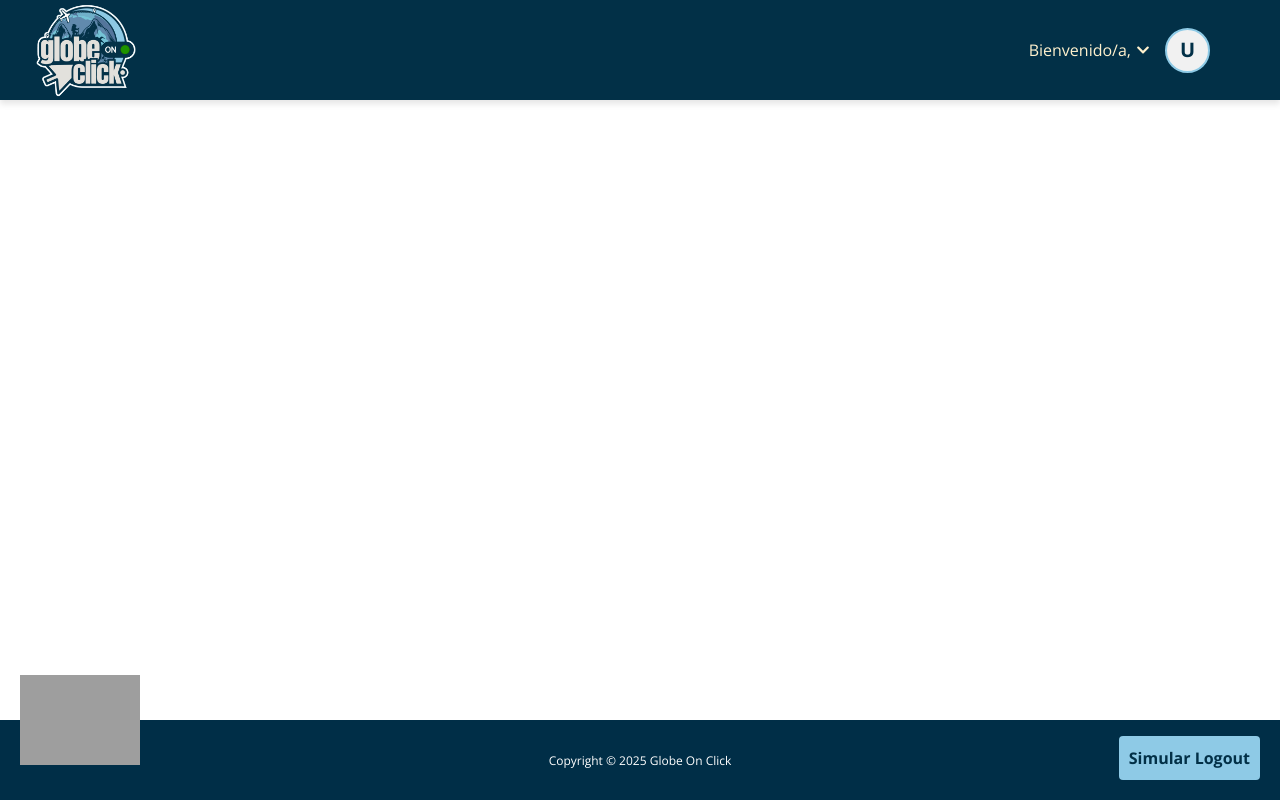
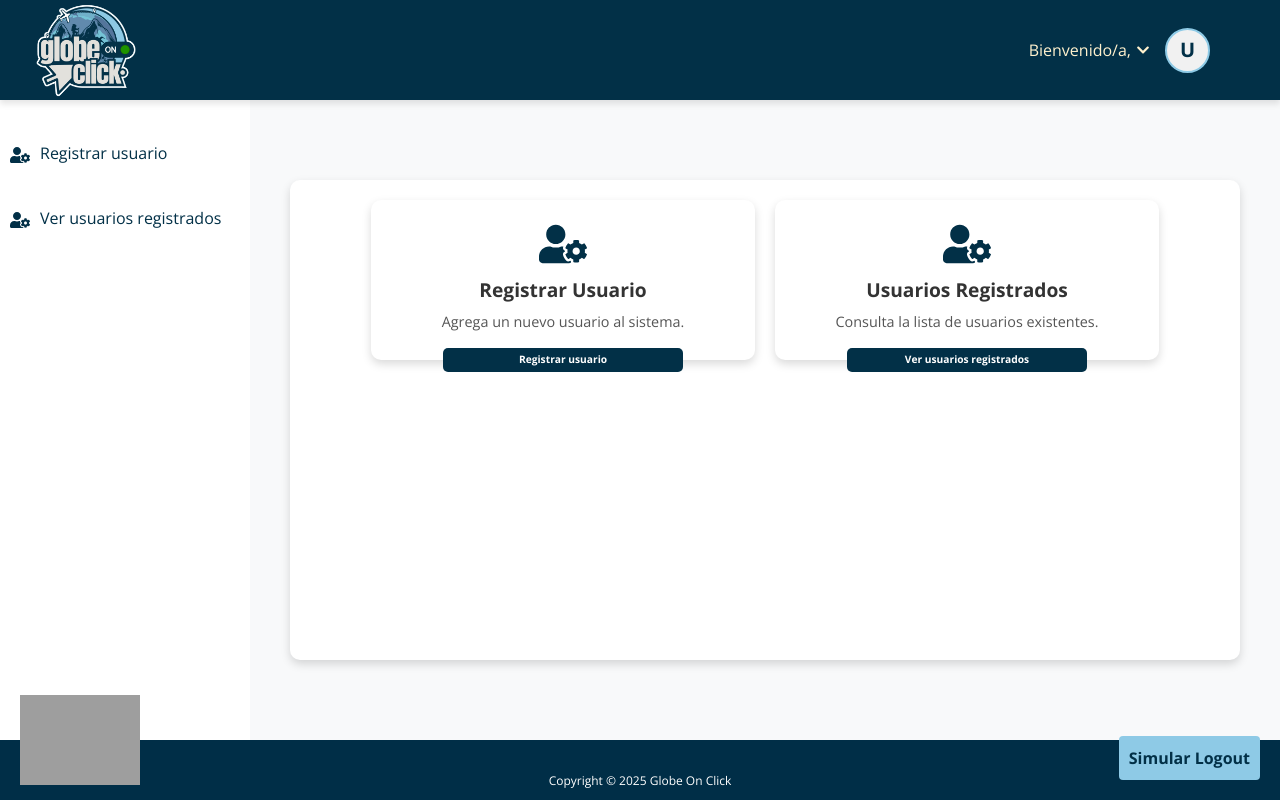
Before and after one commit to Frantisekt/proyecto-integrador-dh, a React (Vite) app in the folder Frontend/turismo_front/: page /admin/users in a window 1280 px wide. Before the commit this address had no page. Built offline with nearby package versions, Linux system fonts and the light colour scheme; grey boxes are pictures that could not be loaded; a web font is replaced by a local one.

Commit message:
HU-09
Feat(web): Add new cards

```diff
--- a/Frontend/turismo_front/src/App.jsx
+++ b/Frontend/turismo_front/src/App.jsx
@@ -6,6 +6,8 @@ import { BrowserRouter, Routes, Route } from "react-router-dom";
 import AdminPanel from "./Components/pages/admin/AdminPanel";
 import LoginComponent from "./Components/auth/LoginComponent.jsx";
 import AdminPage from "./Components/pages/adminPanel/AdminPage.jsx";
+import UserManagement from "./Components/pages/userManagement/UserManagement.jsx";
+import CategoryManagement from "./Components/pages/categoryManagement/CategoryManagement.jsx";
 
 function App() {
   return (
@@ -17,6 +19,8 @@ function App() {
           <Route path="travelPackage" element={<Package />} />
           <Route path="admin/packages" element={<AdminPanel />} />
           <Route path="admin" element={<AdminPage />} />
+          <Route path="admin/users" element={<UserManagement />} />
+          <Route path="admin/categories" element={<CategoryManagement />} />
           <Route path="auth" element={<LoginComponent />} />
         </Route>
       </Routes>
--- /dev/null
+++ b/Frontend/turismo_front/src/Components/pages/categoryManagement/CategoryManagement.jsx
@@ -0,0 +1,55 @@
+import { Link } from "react-router-dom";
+import styles from "./CategoryManagement.module.css";
+import { FaPlusCircle, FaList } from "react-icons/fa";
+import { FaUserCog, FaPlane, FaTags } from "react-icons/fa";
+import AdminCard from "../../adminCards/AdminCard";
+
+const adminOptions = [
+    {
+        name: "Agregar nueva categoría",
+        path: "/admin/categories/add",
+        icon: FaPlusCircle,
+        title: "Nueva Categoría",
+        description: "Agrega una nueva categoría de paquetes turísticos."
+    },
+    {
+        name: "Ver categorías registradas",
+        path: "/admin/categories/list",
+        icon: FaList,
+        title: "Categorías Registradas",
+        description: "Consulta la lista de categorías existentes."
+    }
+];
+
+const categoryManagement = () => {
+
+    return (
+        <div className={styles.adminContainer}>
+            <div className={styles.sideBar}>
+                <ul>
+                    {adminOptions.map((option, index) => {
+                        const IconComponent = option.icon;
+                        return (
+                            <li key={index}>
+                                <Link to={option.path}>
+                                    <span className={styles.icon}><IconComponent /></span>
+                                    {option.name}
+                                </Link>
+                            </li>
+                        );
+                    })}
+                </ul>
+            </div>
+
+            <div className={styles.content}>
+                <div className={styles.cardsContainer}>
+                    <div className={styles.cardContainer}>
+                        <AdminCard options={adminOptions} />
+                    </div>
+                </div>
+            </div>
+        </div>
+    );
+};
+
+export default categoryManagement;
--- /dev/null
+++ b/Frontend/turismo_front/src/Components/pages/categoryManagement/CategoryManagement.module.css
@@ -0,0 +1,70 @@
+.adminContainer {
+    height: 92.5vh; /*arreglar*/
+}
+
+.sideBar {
+    width: 250px;
+    background: white;
+    color: white;
+    padding: 8rem 0rem 0;
+    position: fixed;
+    top: 0;
+    left: 0;
+}
+
+.sideBar h2 {
+    font-size: 18px;
+    margin-bottom: 20px;
+    text-transform: uppercase;
+    font-weight: bold;
+}
+
+.sideBar ul {
+    list-style: none;
+    padding: 0;
+}
+
+.sideBar li {
+    margin-bottom: 15px;
+}
+
+.sideBar a {
+    display: flex;
+    align-items: center;
+    color: #023047;
+    text-decoration: none;
+    font-size: 16px;
+    padding: 10px;
+    border-radius: 5px;
+    transition: background 0.3s;
+}
+
+.sideBar a:hover {
+    background: #f4f5f7;
+}
+
+.icon {
+    margin-right: 10px;
+    font-size: 20px;
+}
+
+.content {
+    margin-left: 250px;
+    width: calc(100% - 250px);
+    height: auto;
+    background-color: #f8f9fa;
+    padding: 20px;
+    overflow-y: auto;
+    display: flex;
+    justify-content: center;
+    align-items: center;
+}
+
+.cardsContainer{
+    margin: 10em 20px;
+    width: 90vw;
+    height: 60vh;
+    background-color: white;
+    border-radius: 10px;
+    box-shadow: 0px 4px 10px rgba(0, 0, 0, 0.15);
+}
--- /dev/null
+++ b/Frontend/turismo_front/src/Components/pages/userManagement/UserManagement.jsx
@@ -0,0 +1,54 @@
+import { Link } from "react-router-dom";
+import styles from "./UserManagement.module.css";
+import { FaUserCog, FaPlane, FaTags } from "react-icons/fa";
+import AdminCard from "../../adminCards/AdminCard";
+
+const adminOptions = [
+    {
+        name: "Registrar usuario",
+        path: "/admin/users/register",
+        icon: FaUserCog,
+        title: "Registrar Usuario",
+        description: "Agrega un nuevo usuario al sistema."
+    },
+    {
+        name: "Ver usuarios registrados",
+        path: "/admin/users/list",
+        icon: FaUserCog,
+        title: "Usuarios Registrados",
+        description: "Consulta la lista de usuarios existentes."
+    }
+];
+
+const UserManagement = () => {
+
+    return (
+        <div className={styles.adminContainer}>
+            <div className={styles.sideBar}>
+                <ul>
+                    {adminOptions.map((option, index) => {
+                        const IconComponent = option.icon;
+                        return (
+                            <li key={index}>
+                                <Link to={option.path}>
+                                    <span className={styles.icon}><IconComponent /></span>
+                                    {option.name}
+                                </Link>
+                            </li>
+                        );
+                    })}
+                </ul>
+            </div>
+
+            <div className={styles.content}>
+                <div className={styles.cardsContainer}>
+                    <div className={styles.cardContainer}>
+                        <AdminCard options={adminOptions} />
+                    </div>
+                </div>
+            </div>
+        </div>
+    );
+};
+
+export default UserManagement;
--- /dev/null
+++ b/Frontend/turismo_front/src/Components/pages/userManagement/UserManagement.module.css
@@ -0,0 +1,70 @@
+.adminContainer {
+    height: 92.5vh; /*arreglar*/
+}
+
+.sideBar {
+    width: 250px;
+    background: white;
+    color: white;
+    padding: 8rem 0rem 0;
+    position: fixed;
+    top: 0;
+    left: 0;
+}
+
+.sideBar h2 {
+    font-size: 18px;
+    margin-bottom: 20px;
+    text-transform: uppercase;
+    font-weight: bold;
+}
+
+.sideBar ul {
+    list-style: none;
+    padding: 0;
+}
+
+.sideBar li {
+    margin-bottom: 15px;
+}
+
+.sideBar a {
+    display: flex;
+    align-items: center;
+    color: #023047;
+    text-decoration: none;
+    font-size: 16px;
+    padding: 10px;
+    border-radius: 5px;
+    transition: background 0.3s;
+}
+
+.sideBar a:hover {
+    background: #f4f5f7;
+}
+
+.icon {
+    margin-right: 10px;
+    font-size: 20px;
+}
+
+.content {
+    margin-left: 250px;
+    width: calc(100% - 250px);
+    height: auto;
+    background-color: #f8f9fa;
+    padding: 20px;
+    overflow-y: auto;
+    display: flex;
+    justify-content: center;
+    align-items: center;
+}
+
+.cardsContainer{
+    margin: 10em 20px;
+    width: 90vw;
+    height: 60vh;
+    background-color: white;
+    border-radius: 10px;
+    box-shadow: 0px 4px 10px rgba(0, 0, 0, 0.15);
+}
```
